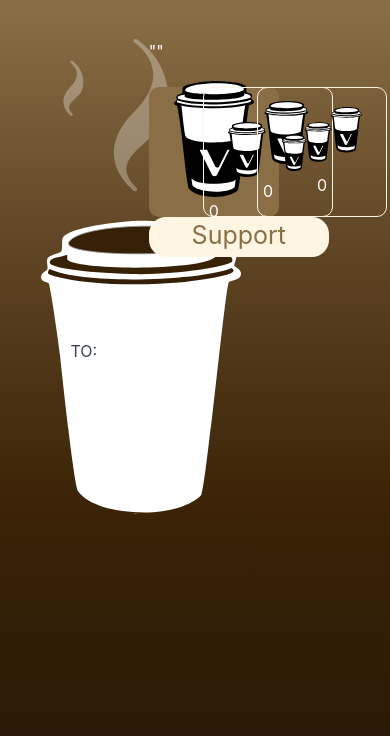
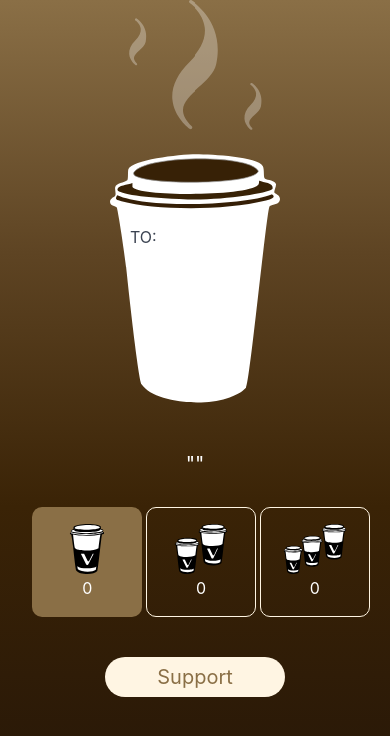
Before and after one commit to vechain/buy-me-a-coffee, a Vue app: page /#/backer in a window 390 px wide. Shown: the top 736 px of the page. Built offline with nearby package versions, Linux system fonts and the light colour scheme.

Commit message:
adjust style for major screens

```diff
--- a/public/index.html
+++ b/public/index.html
@@ -5,7 +5,7 @@
     <meta http-equiv="X-UA-Compatible" content="IE=edge">
     <meta name="viewport" content="width=device-width,initial-scale=1.0">
     <link rel="icon" href="<%= BASE_URL %>favicon.ico">
-    <title>buy-me-a-coffee</title>
+    <title>Buy Me A Coffee</title>
   </head>
   <body>
     <noscript>
--- a/src/views/Backer.vue
+++ b/src/views/Backer.vue
@@ -1,22 +1,23 @@
 <template>
   <div class="backer container">
         <div class="columns">
-            <div class="column col-10 col-mx-auto">
+            <div class="column col-10 col-mx-auto col-md-11 col-xl-8">
                 <div class="columns">
-                    <div class="column col-4">
+                    <div class="column col-4 col-md-12">
                         <div class="cup">
                             <p class="to">TO:</p>
                             <p class="name">{{name}}</p>
                         </div>
                     </div>
-                    <div class="column col-8">
+
+                    <div class="column col-8 col-md-12 main">
                         <div class="columns">
-                            <div class="column col-12">
+                            <div class="column col-12 message">
                                 <p class="text-light">"{{message}}"</p>
                             </div>
                             <div class="column col-12 coffee-options">
                                 <div class="columns">
-                                    <div class="column col-3">
+                                    <div class="column col-4">
                                         <div class="coffee-box" :class="{selected: selected == 0}" @click="selected=0">
                                             <div class="coffee">
                                                 <img src="../assets/1.svg" alt="buy 1 coffee">
@@ -24,7 +25,7 @@
                                             </div>
                                         </div>
                                     </div>
-                                    <div class="column col-3">
+                                    <div class="column col-4">
                                         <div class="coffee-box" :class="{selected: selected == 1}" @click="selected=1">
                                             <div class="coffee">
                                                 <img src="../assets/2.svg" alt="buy 1 coffee">
@@ -32,7 +33,7 @@
                                             </div>
                                         </div>
                                     </div>
-                                    <div class="column col-3">
+                                    <div class="column col-4">
                                         <div class="coffee-box" :class="{selected: selected == 2}" @click="selected=2">
                                             <div class="coffee">
                                                 <img src="../assets/3.svg" alt="buy 1 coffee">
@@ -42,7 +43,7 @@
                                     </div>
                                 </div>
                             </div>
-                            <div class="column col-12">
+                            <div class="column col-12 button">
                                 <div class="btn-support" @click="supportMe">Support</div>
                             </div>
                         </div>
@@ -116,28 +117,42 @@ export default class Backer extends Vue {
 <style>
 .backer{
     margin-top: 10%;
+    max-width: 1100px;
 }
 
 .cup {
     background: url("../assets/coffee.svg");
-    height: 475px;
-    width: 200px;
+    height: 403px;
+    width: 170px;
     margin: auto;
 }
 
 .cup .to{
     position: relative;
-    top: 300px;
-    left: 30px;
+    top: 225px;
+    left: 20px;
+    margin-bottom: 0;
 }
 
 .cup .name{
     position: relative;
-    top: 280px;
-    left: 30px;
-    width: 138px;
+    top: 240px;
+    left: 20px;
+    width: 128px;
     text-align: center;
     overflow: hidden;
+    text-overflow:ellipsis;
+    white-space: nowrap;
+}
+
+.main {
+    margin-top: 8%
+}
+
+.message p{
+    font-size: 1.5rem;
+    margin: 1rem  auto 1.5rem auto;
+    line-height: 1.25;
 }
 
 .coffee-box {
@@ -145,7 +160,7 @@ export default class Backer extends Vue {
     cursor: pointer;
     border: 1px solid #FFF5E3;
     border-radius: 10px;
-    width: 130px;
+    max-width: 130px;
     height: 130px;
     justify-content: center;
     align-items: center;
@@ -169,7 +184,12 @@ export default class Backer extends Vue {
     border : none
 }
 
+.button{
+    margin-top: 1 rem
+}
+
 .btn-support {
+    margin-top: 1rem;
     cursor: pointer;
     background: #FFF5E3;
     color: #8A6F46;
@@ -178,7 +198,38 @@ export default class Backer extends Vue {
     text-decoration: none;
     width: 180px;
     height: 40px;
-    border-radius: 17px;
+    border-radius: 20px;
     font-size: 1.25rem;
+    margin: 2rem auto 2rem auto;
+}
+
+@media (max-width: 840px){
+    .backer{
+        margin-top: 0;
+    }
+    .message{
+        max-width: 600px !important;
+        margin: auto;
+    }
+    .coffee-options .columns{
+        max-width: 540px;
+        margin: auto;
+    }
+    .coffee-box {
+        margin: auto;
+        width: 110px;
+        height: 110px;
+    }
+    .coffee-box img{
+        height:50px
+    }
+    .message p{
+        text-align: center;
+        font-size: 1rem;
+    }
+    .btn-support {
+        font-size: 1rem;
+        line-height: 40px;
+    }
 }
 </style>
```
